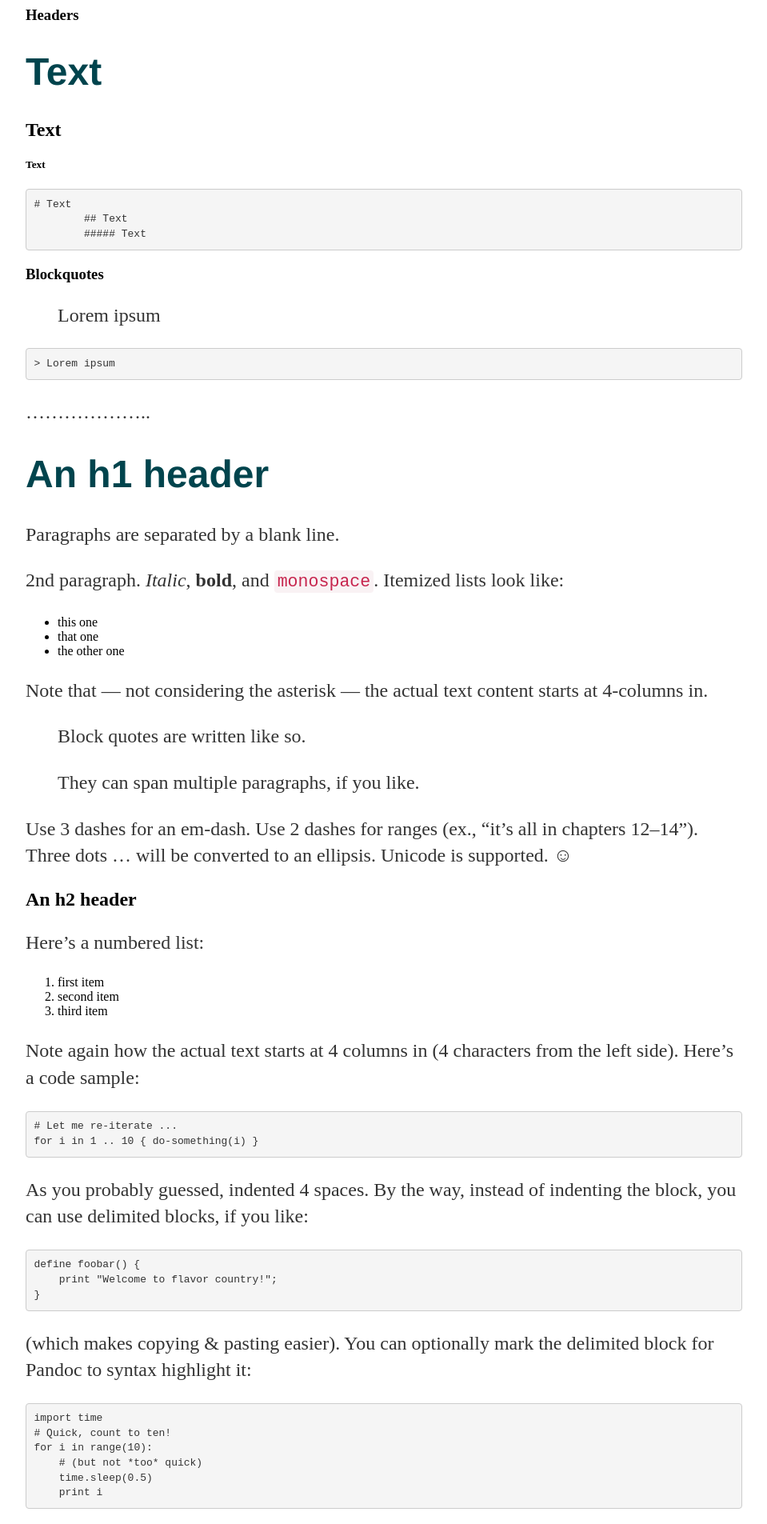
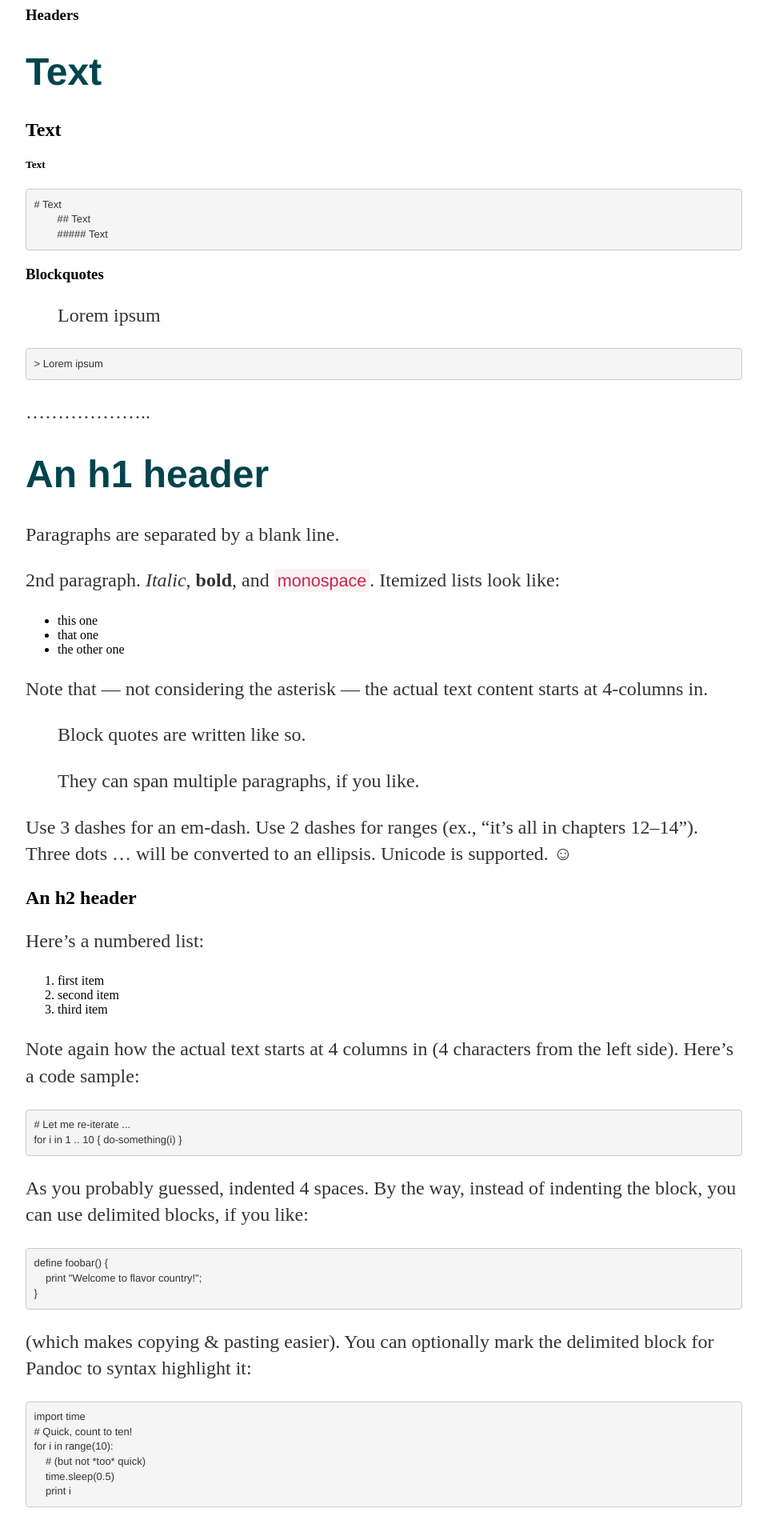
Before and after one commit to mturk111/mturk111.github.io, a Jekyll site: the page built from _posts/2016-08-18-Markdown-Try.md, in a window 1280 px wide. Shown: the part 535-2440 px from the top of the page at 80% size, without its empty margins (160-1119 px from the left). Built offline with Jekyll 4.4.1, drawn with Linux system fonts in a browser that asks for light colours; comment, search, counter and statistics services are not loaded.

Commit message:
Update blog-style.css

```diff
--- a/css/blog-style.css
+++ b/css/blog-style.css
@@ -68,7 +68,7 @@ ul.posts li {
 
 code,
 pre{
-  font-family: monospace, monospace;
+  font-family:'Helvetica', 'Arial', 'Sans-Serif';
   font-size: 1em;
 }
 
```
